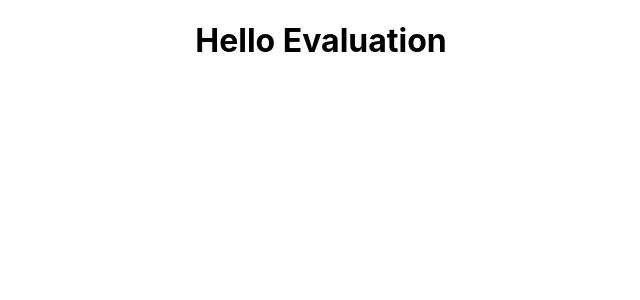
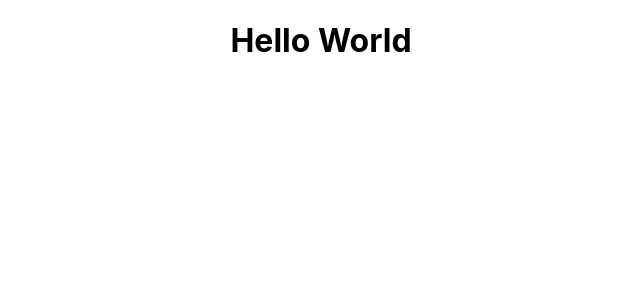
Before and after one commit to jeevan243/C2---U5, a React (Vite) app in the folder C2-Evaluation-U5/: page / in a window 1280 px wide. Shown: the top 300 px of the page, without its empty margins (319-959 px from the left). Built offline with nearby package versions, Linux system fonts and the light colour scheme.

Commit message:
folder created for C2

```diff
--- a/C2-Evaluation-U5/src/App.jsx
+++ b/C2-Evaluation-U5/src/App.jsx
@@ -7,7 +7,7 @@ function App() {
 
   return (
     <div className="App">
-     <h1>Hello Evaluation</h1>
+     <h1>Hello World</h1>
     </div>
   )
 }
```
